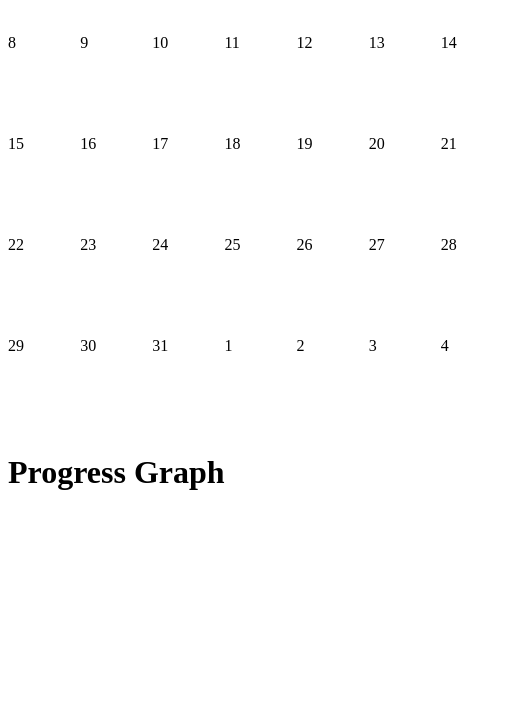
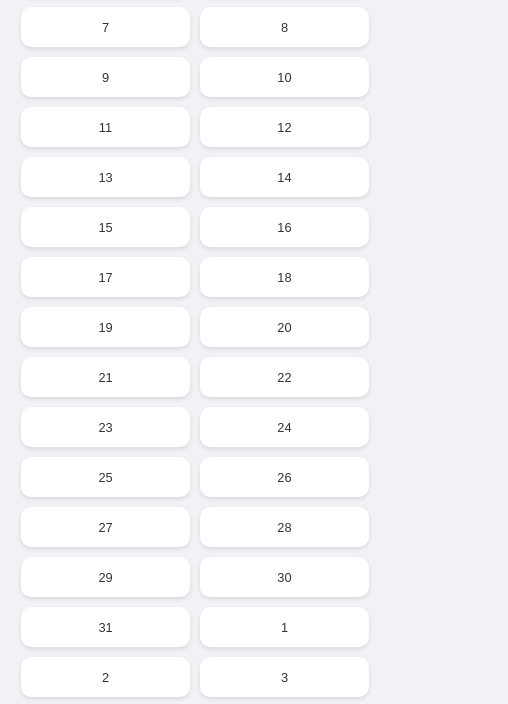
Before and after one commit to tjfrench24/team-3-project, a website: page src/index.html in a window 390 px wide. Shown: the part 274-978 px from the top of the page, 508 px wide, since content can reach past the window. Before the commit the page ends 844 px from the top, so only its background shows below. Drawn offline with Linux system fonts and the light colour scheme.

Commit message:
added css scaffolding

```diff
--- a/package.json
+++ b/package.json
@@ -22,7 +22,7 @@
   },
   "contributors": [],
   "scripts": {
-    "start-server": "http-server ./src -p 3000"
+    "start": "http-server src -p 3000 -c-1 -o -s"
   },
   "dependencies": {
     "http-server": "^14.1.1"
--- a/src/main.css
+++ b/src/main.css
@@ -1,19 +1,96 @@
+* {
+  margin: 0;
+  padding: 0;
+  box-sizing: border-box;
+  font-family: Arial, sans-serif;
+}
+
+body {
+  display: flex;
+  flex-direction: column;
+  align-items: center;
+  background-color: #f0f2f5;
+  color: #333;
+  padding: 20px;
+}
+
+header {
+  text-align: center;
+  margin-bottom: 20px;
+}
+
+header h1 {
+  font-size: 2.5em;
+  margin-bottom: 10px;
+}
+
+header p {
+  font-size: 1.2em;
+}
+
+.calendar-container {
+  display: flex;
+  flex-direction: column;
+  align-items: center;
+  width: 100%;
+  max-width: 600px;
+}
+
 .grid-container {
-    display: grid;
-    grid-template-columns: repeat(7, auto);
-    grid-gap: 5px;
-    width: 500px;
-    height: 500px;
+  display: grid;
+  grid-template-columns: repeat(7, 1fr);
+  grid-gap: 10px;
+  width: 100%;
+}
+
+.grid-item {
+  display: flex;
+  justify-content: center;
+  align-items: center;
+  height: 60px;
+  border-radius: 10px;
+  background-color: #fff;
+  color: #333;
+  font-size: 1em;
+  transition: background-color 0.3s, color 0.3s;
+  box-shadow: 0 2px 4px rgba(0, 0, 0, 0.1);
+}
+
+.grid-item:hover {
+  background-color: #007bff;
+  color: #fff;
+}
+
+.progress-graph {
+  width: 100%;
+  max-width: 600px;
+  margin-top: 20px;
+  text-align: center;
+}
+
+.progress-graph h2 {
+  font-size: 1.5em;
+  margin-bottom: 10px;
+}
+
+@media (max-width: 768px) {
+  .grid-container {
+    grid-template-columns: repeat(3, 1fr);
   }
 
   .grid-item {
     height: 50px;
-    width: 50px;
-    background-color: white;
-    color: blacks;
+    font-size: 0.9em;
+  }
+}
+
+@media (max-width: 480px) {
+  .grid-container {
+    grid-template-columns: repeat(2, 1fr);
   }
 
-  .grid-item:hover {
-    background-color: red;
-    color: white;
+  .grid-item {
+    height: 40px;
+    font-size: 0.8em;
   }
+}
```
Also changed, not shown: 2 other files.
